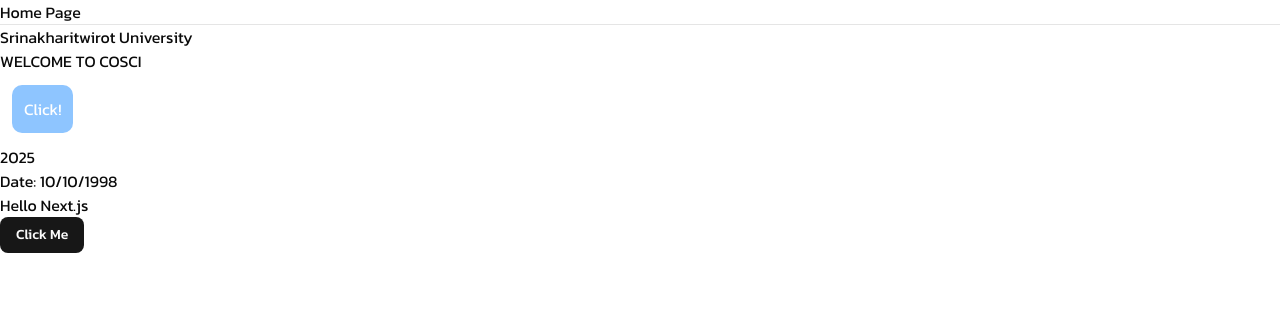
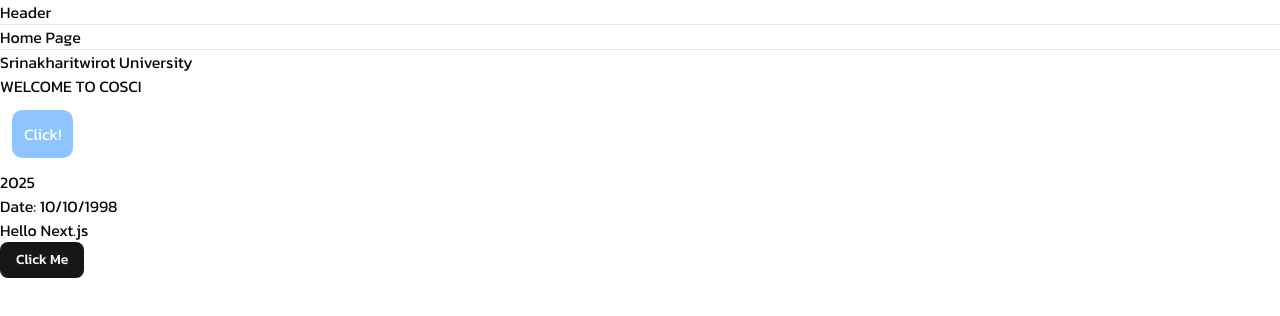
Before and after one commit to Siff2406/nextjs-cosci-app, a Next.js app: page / in a window 1280 px wide. Shown: the top 316 px of the page. Built offline with nearby package versions, Linux system fonts and the light colour scheme.

Commit message:
add header in layout

```diff
--- a/src/app/layout.tsx
+++ b/src/app/layout.tsx
@@ -23,6 +23,8 @@ export default function RootLayout({
       <body
         className={`${kanit.className}`}
       >
+        <h1>Header</h1>
+        <hr />
         {children}
       </body>
     </html>
```
